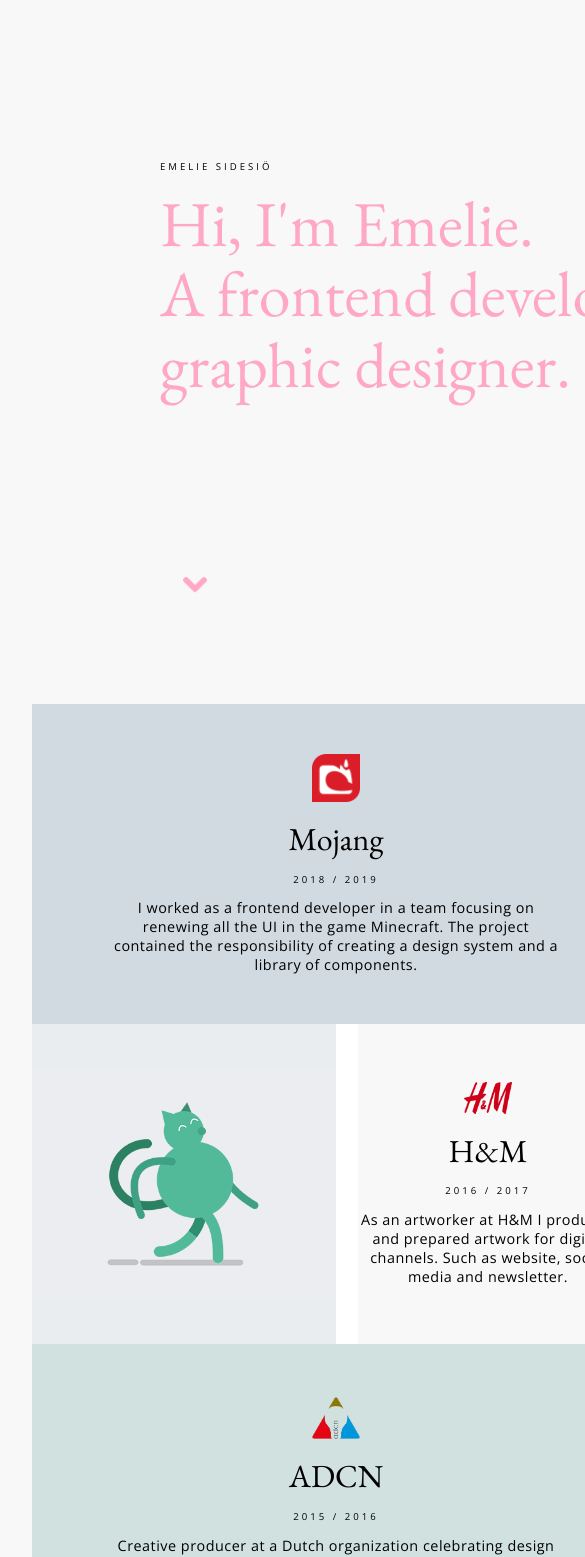
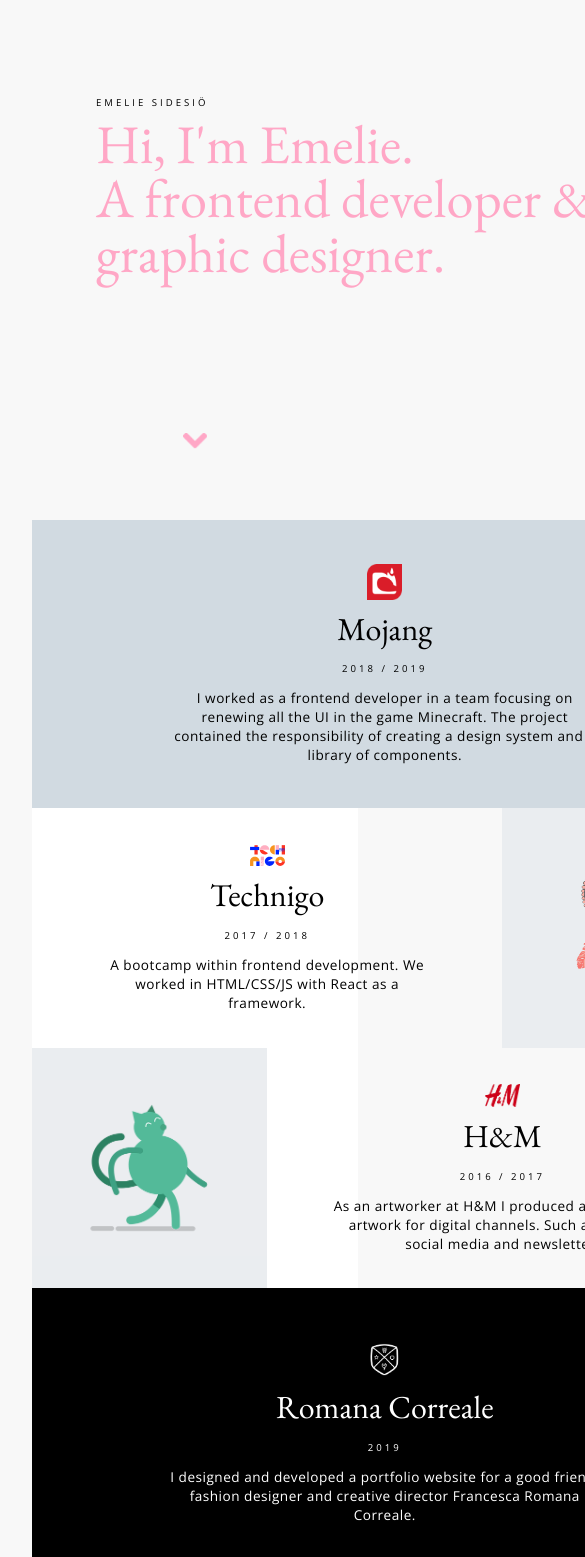
Before and after one commit to emeliesidesio/portfolio2.0, a React (Create React App) app: page / in a window 390 px wide. Shown: the top 1557 px of the page, 585 px wide, since content can reach past the window. Built offline with nearby package versions, Linux system fonts and the light colour scheme.

Commit message:
make responsive for tablet

```diff
--- a/src/components/content/index.css
+++ b/src/components/content/index.css
@@ -70,3 +70,24 @@
 .logoBig {
   width: 6rem;
 }
+
+@media (max-width: 768px) {
+  .content {
+    grid-template-rows: 18rem 15rem 15rem 18rem 18rem 15rem 15rem 18rem;
+    grid-template-columns: 14.7rem 14.7rem 14.7rem;
+  }
+  .textContainer {
+    grid-column: span 2;
+    padding: 0 4rem;
+  }
+  .wide {
+    grid-column: span 3;
+    padding: 0 8.5rem;
+  }
+  .logo {
+    width: 2.2rem;
+  }
+  .logoBig {
+    width: 4rem;
+  }
+}
--- a/src/components/footer/index.css
+++ b/src/components/footer/index.css
@@ -45,3 +45,31 @@
   width: 2rem;
   margin-right: 0.3rem;
 }
+
+@media (max-width: 768px) {
+  .footer {
+    padding: 4rem;
+  }
+  .rightContainer {
+    width: 35rem;
+    padding-left: 1rem;
+  }
+  .leftContainer {
+    width: 30rem;
+  }
+  .imageProfile {
+    width: 12rem;
+  }
+  .location {
+    margin-top: 0.5rem;
+  }
+  .socialIcons {
+    margin-top: 2rem;
+  }
+  .skillsHeader {
+    margin-top: 1.2rem;
+  }
+  .icon {
+    margin-right: 0.5rem;
+  }
+}
--- a/src/components/footer/index.js
+++ b/src/components/footer/index.js
@@ -26,12 +26,12 @@
           <div className="paragraph leftAlign">If you'd like to get in touch, contact me at esidesio@gmail.com</div>
         </div>
         <div>
-          <div className="heading2">Skills</div>
+          <div className="heading2 skillsHeader">Skills</div>
           <div className="subHeading spaceSmall">HTML, CSS, JavaScript, React</div>
           <div className="subHeading">Sketch, InDesign, Illustrator,
           Photoshop, Premiere Pro</div>
         </div>
-        <div>
+        <div className="socialIcons">
           <a href="https://github.com/emeliesidesio" target="_blank" rel="noreferrer noopener">
             <img className="icon" src={github} alt="Github"/>
           </a>
--- a/src/components/header/index.css
+++ b/src/components/header/index.css
@@ -2,6 +2,11 @@
   display: flex;
   flex-direction: column;
   width: 40rem;
-  align-items: left;
   padding: 10rem 0 19rem 10rem;
 }
+
+@media (max-width: 768px) {
+  .header {
+    padding: 6rem 0 15rem 6rem;
+  }
+}
--- a/src/index.css
+++ b/src/index.css
@@ -44,3 +44,19 @@
 .padding {
   margin: 0.8rem 0;
 }
+
+@media (max-width: 768px) {
+  .heading1 {
+    font-size: 3.4rem;
+    line-height: 1;
+  }
+  .paragraph {
+    font-size: 0.85rem;
+  }
+  .space {
+    margin-bottom: 0.5rem;
+  }
+  .spaceSmall {
+    margin-bottom: 0.5rem;
+  }
+}
--- a/src/pages/home/index.css
+++ b/src/pages/home/index.css
@@ -23,3 +23,9 @@
     transform: translateY(-15px);
   }
 }
+
+@media (max-width: 768px) {
+  .scrollIndicator {
+    top: 28rem;
+  }
+}
```
